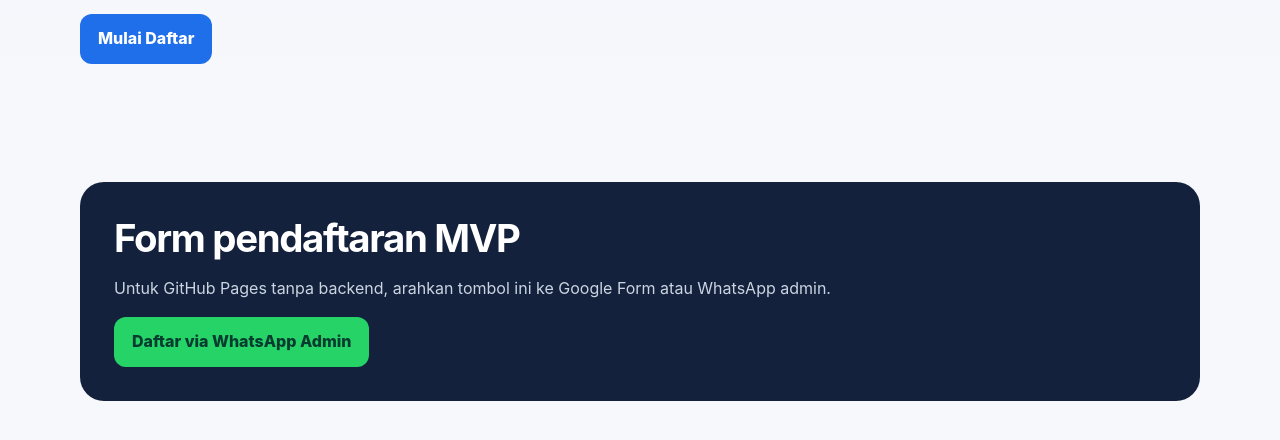
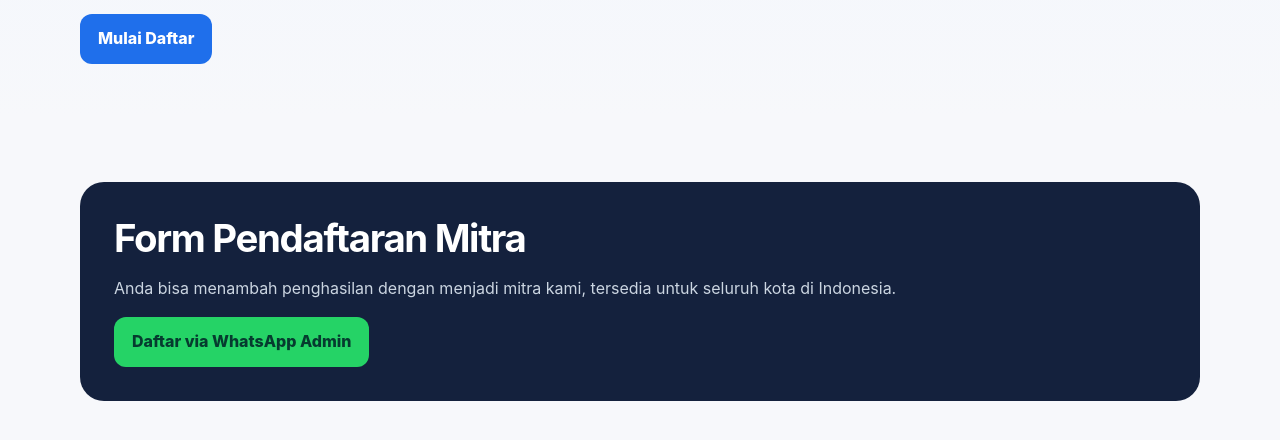
Before and after one commit to Arifulamar/tulisin, a plain HTML site: page penyedia.html in a window 1280 px wide. Shown: the part 572-1012 px from the top of the page. Drawn offline with Linux system fonts and the light colour scheme.

Commit message:
Add partner registration form to penyedia.html
Updated the registration section to include a new partner registration form with relevant details.

```diff
--- a/penyedia.html
+++ b/penyedia.html
@@ -50,9 +50,9 @@
 <div class="metric"><span>Tombol WhatsApp</span><strong>✓</strong></div>
 </div></div></section>
 <section id="daftar"><div class="container"><div class="cta">
-<h2>Form pendaftaran MVP</h2>
-<p class="muted">Untuk GitHub Pages tanpa backend, arahkan tombol ini ke Google Form atau WhatsApp admin.</p>
-<a class="btn btn-wa" href="https://wa.me/6281234567890?text=Halo%20Admin%20Tulisin%2C%20saya%20ingin%20mendaftar%20sebagai%20penyedia%20jasa." target="_blank" rel="noopener">Daftar via WhatsApp Admin</a>
+<h2>Form Pendaftaran Mitra</h2>
+<p class="muted">Anda bisa menambah penghasilan dengan menjadi mitra kami, tersedia untuk seluruh kota di Indonesia.</p>
+<a class="btn btn-wa" href="https://wa.me/6285157421988?text=Halo%20Admin%20Tulisin%2C%20saya%20ingin%20mendaftar%20sebagai%20penyedia%20jasa." target="_blank" rel="noopener">Daftar via WhatsApp Admin</a>
 </div></div></section>
 </main><footer><div class="container footer-grid">
 <div><div class="brand">Tulisin.</div><p class="muted small">Marketplace katalog jasa tulis, ketik, transkripsi, dan digitalisasi dokumen. Pemesanan dilakukan langsung melalui WhatsApp.</p></div>
```
